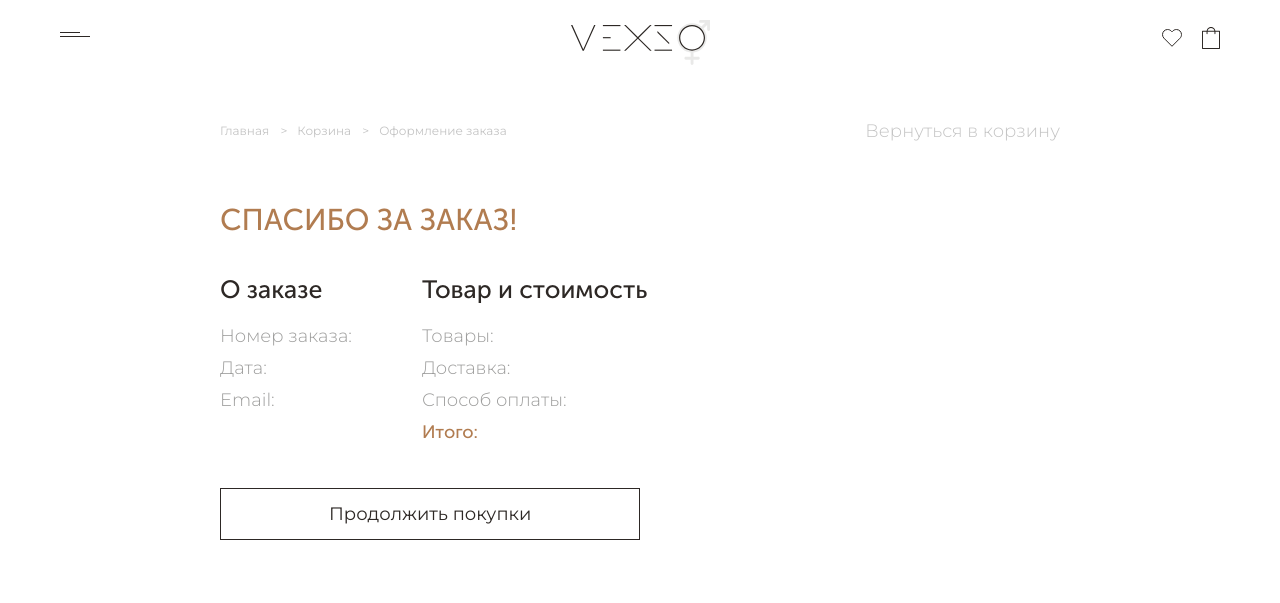
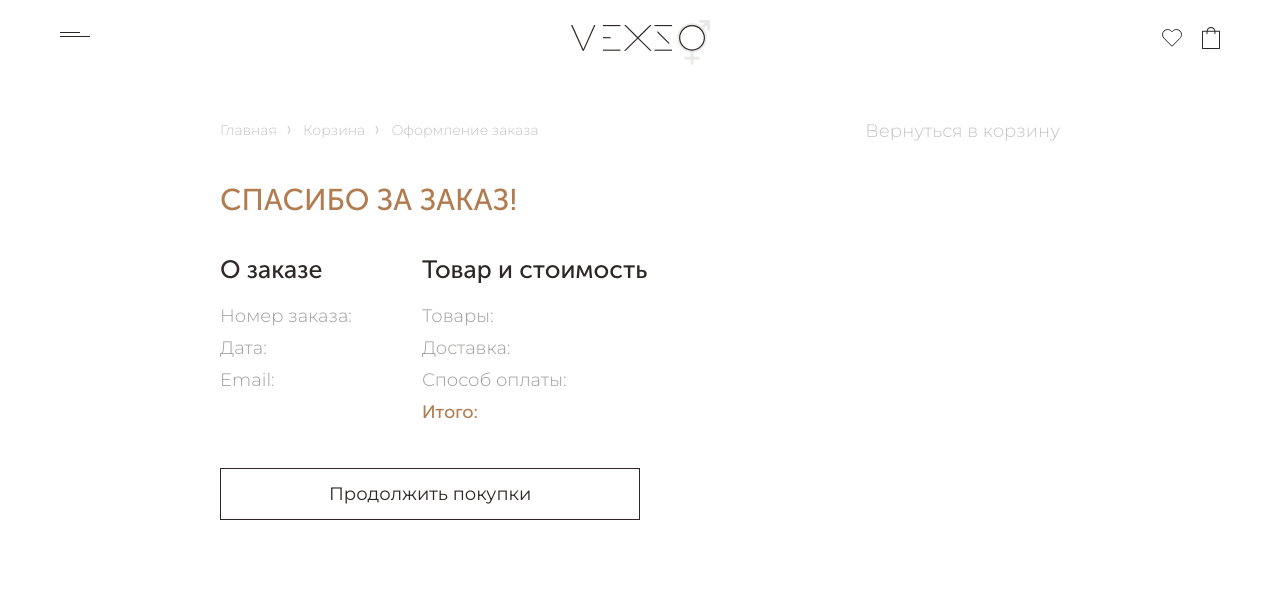
Before and after one commit to itbears/vexso, a website built with webpack: page src/thanks.html in a window 1280 px wide. Shown: the top 603 px of the page. Built offline with nearby package versions, Linux system fonts and the light colour scheme.

Commit message:
Хлебные крошки

```diff
--- a/src/scss/_breadcrumbs.scss
+++ b/src/scss/_breadcrumbs.scss
@@ -1,16 +1,26 @@
-.bread-crumbs{
-    margin-bottom: 23px;
-    &__link{
-        font-size: 12px;
-        color:#C4C4C4;
-        &:hover{
-            border-bottom: 1px solid black;
-        }
-        &:not(:first-child){
-            &::before{
-                content: ">";
-                margin-right: 10px;
-                margin-left: 7px;
+.breads {
+    &__list {
+        display: flex;
+        list-style: none;
+
+        &-item {
+            &:not(:first-child) {
+                &::before {
+                    content: url(../images/bread.svg);
+                    margin-left: 10px;
+                    margin-right: 8px;
+                    color: #C4C4C4;
+                }
+            }
+
+            &-link {
+                color: #C4C4C4;
+                font-weight: 300;
+                font-size: 14px;
+
+                &:hover {
+                    border-bottom: 1px solid  #C4C4C4;;
+                }
             }
         }
     }
--- a/src/thanks.html
+++ b/src/thanks.html
@@ -177,10 +177,24 @@
             <section class="thanks">
                 <div class="wrapper">
                     <div class="thanks__navigation">
-                        <div class="bread-crumbs">
-                            <a class="bread-crumbs__link" href="">Главная</a>
-                            <a class="bread-crumbs__link" href="">Корзина</a>
-                            <a class="bread-crumbs__link" href="">Оформление заказа</a>
+                        <div class="breads">
+                            <ul class="breads__list">
+                                <li class="breads__list-item">
+                                    <a href="" class="breads__list-item-link">
+                                        Главная
+                                    </a>
+                                </li>
+                                <li class="breads__list-item">
+                                    <a href="" class="breads__list-item-link">
+                                        Корзина
+                                    </a>
+                                </li>
+                                <li class="breads__list-item">
+                                    <a href="" class="breads__list-item-link">
+                                        Оформление заказа
+                                    </a>
+                                </li>
+                            </ul>
                         </div>
                         <a class="thanks__back" href="">Вернуться в корзину</a>
                     </div>
```
Also changed, not shown: src/images/bread.svg (added).
